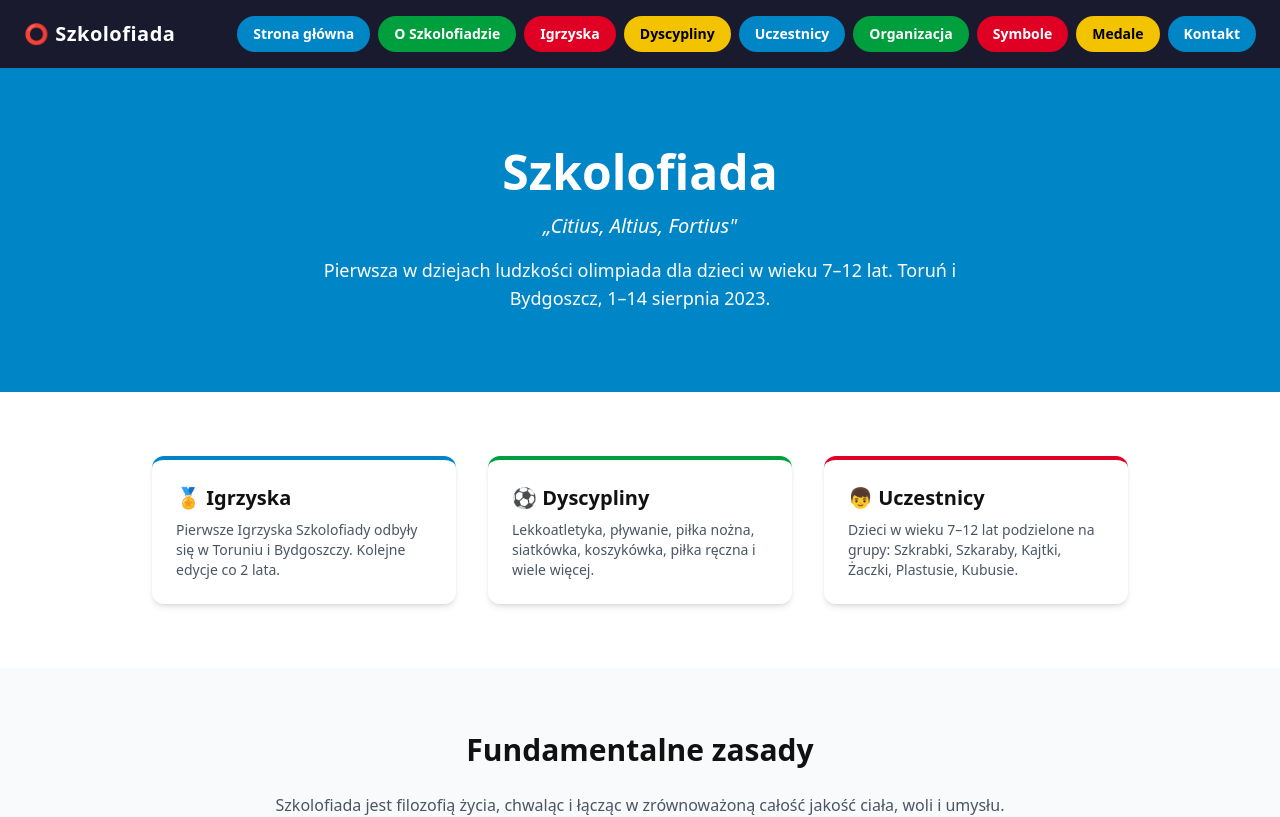
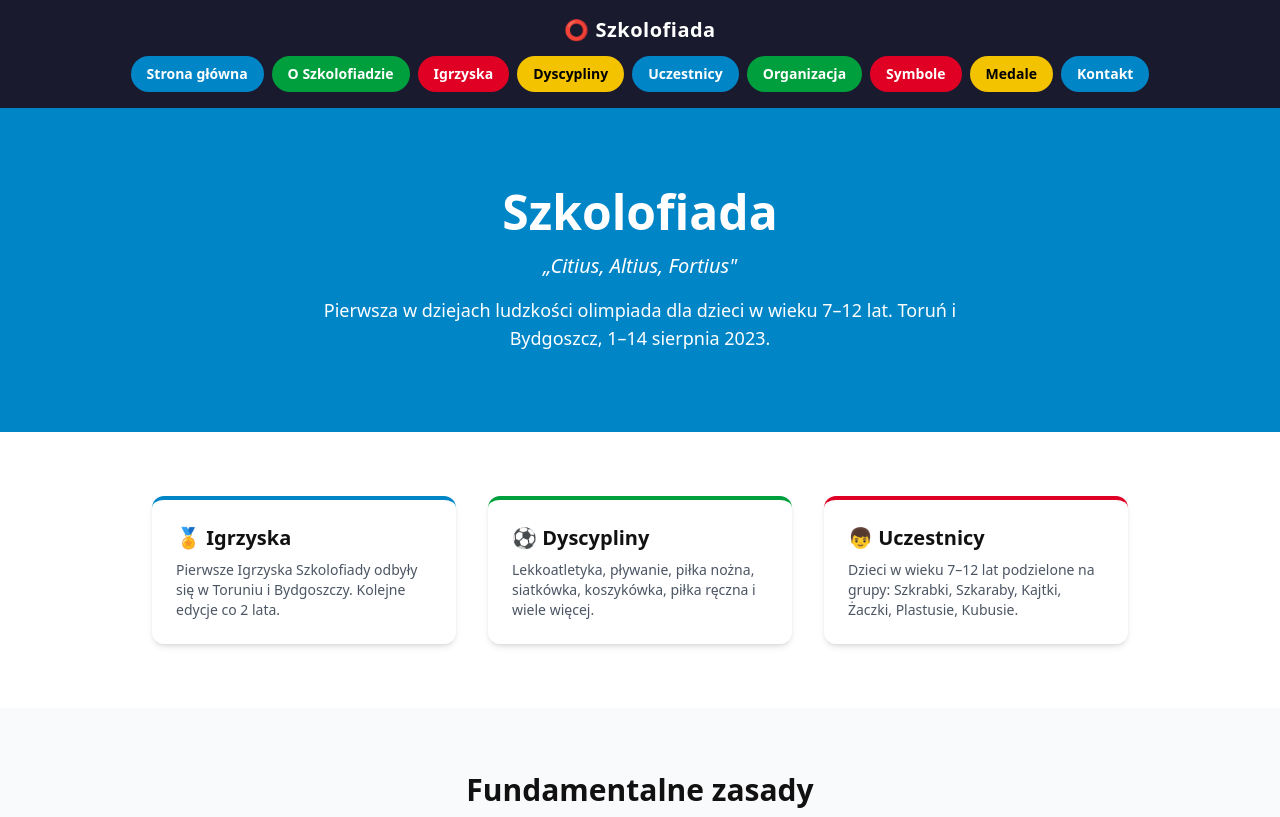
Before and after one commit to romatematycznie/Szkolofiada, a Next.js app: page / in a window 1280 px wide. Shown: the top 817 px of the page. Built offline with nearby package versions, Linux system fonts and the light colour scheme.

Commit message:
Update layout.tsx

```diff
--- a/app/layout.tsx
+++ b/app/layout.tsx
@@ -14,9 +14,9 @@ export default function RootLayout({
   return (
     <html lang="pl">
       <body>
-        <nav style={{ backgroundColor: "#1a1a2e" }} className="px-6 py-4 flex flex-wrap gap-3 items-center justify-between">
+        <nav style={{ backgroundColor: "#1a1a2e" }} className="px-6 py-4 flex flex-col items-center gap-3">
           <a href="/" className="text-xl font-bold tracking-wide text-white">⭕ Szkolofiada</a>
-          <div className="flex flex-wrap gap-2">
+          <div className="flex flex-wrap justify-center gap-2">
             <a href="/" className="px-4 py-2 rounded-full text-sm font-semibold text-white" style={{ backgroundColor: "var(--kolor-niebieski)" }}>Strona główna</a>
             <a href="/o-szkolofiadzie" className="px-4 py-2 rounded-full text-sm font-semibold text-white" style={{ backgroundColor: "var(--kolor-zielony)" }}>O Szkolofiadzie</a>
             <a href="/igrzyska" className="px-4 py-2 rounded-full text-sm font-semibold text-white" style={{ backgroundColor: "var(--kolor-czerwony)" }}>Igrzyska</a>
```
